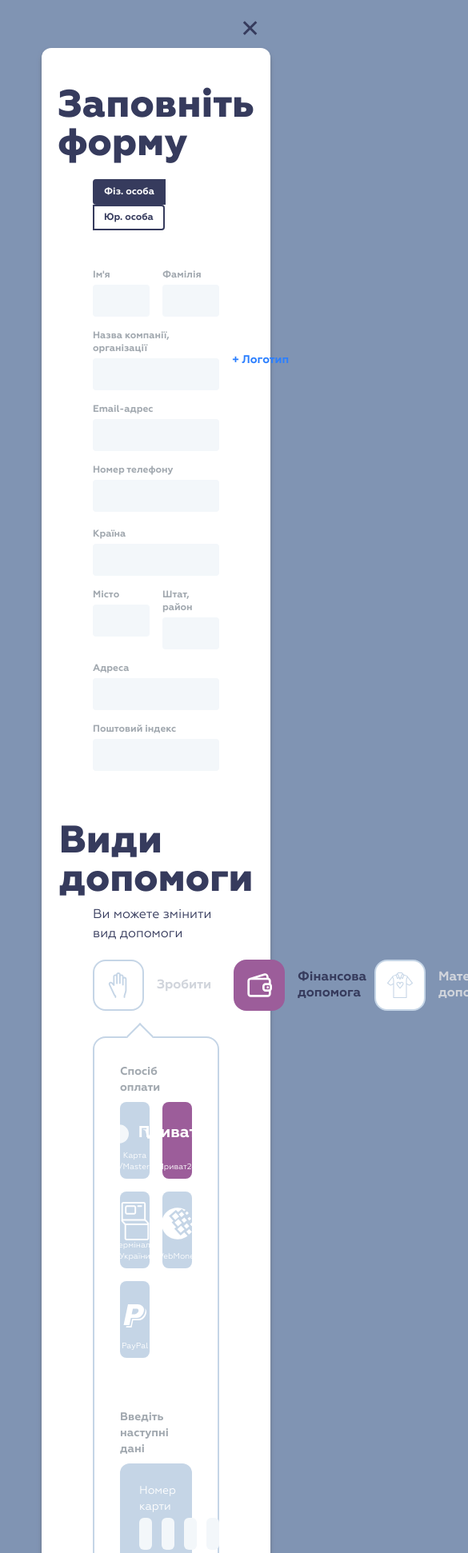
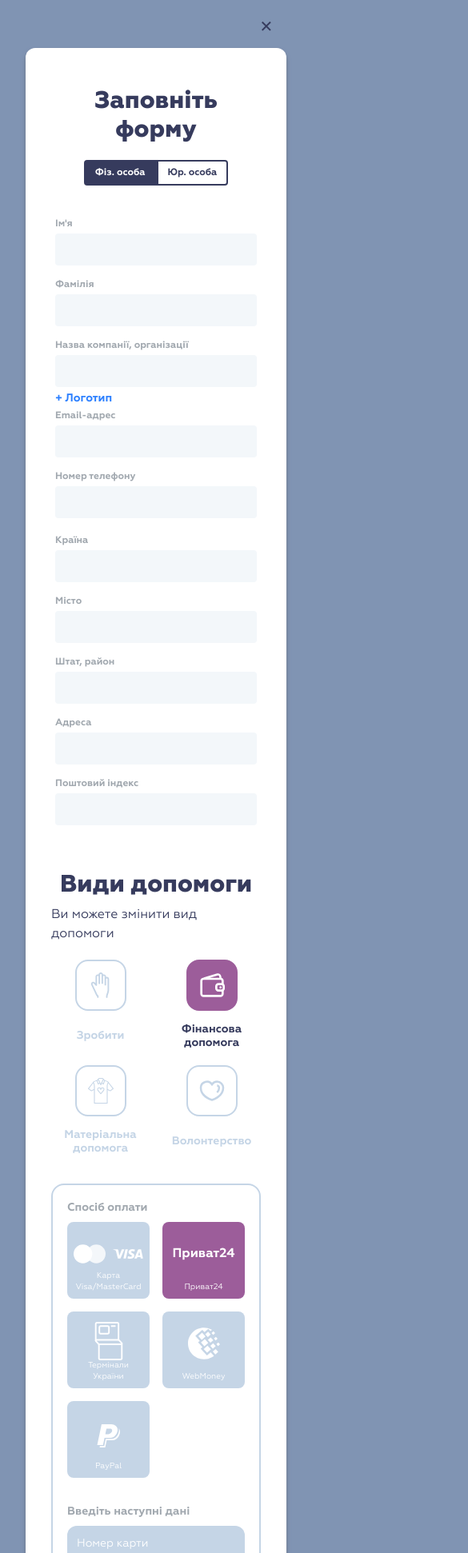
Before and after one commit to soylltari/form-design, a React (Vite) app: page / in a window 390 px wide. Shown: the top 1942 px of the page at 80% size, 585 px wide, since content can reach past the window. Built offline with nearby package versions, Linux system fonts and the light colour scheme.

Commit message:
styles: add responsiveness

```diff
--- a/src/components/Form.tsx
+++ b/src/components/Form.tsx
@@ -21,9 +21,11 @@ export default function Form() {
   };
   return (
     <>
-      <button className="absolute text-3xl top-5 right-1/6">✕</button>
+      <button className="absolute text-xl md:text-3xl top-5 right-1/8 md:right-1/6">
+        ✕
+      </button>
 
-      <form className="flex flex-col items-center my-12 h-full bg-white mx-10 md:mx-52 py-12 px-16 shadow-md shadow-gray-500 rounded-xl">
+      <form className="flex flex-col items-center h-full bg-white mx-5 md:mx-52 my-12 py-12 px-8 md:px-16 shadow-md shadow-gray-500 rounded-xl">
         <h1>Заповніть форму</h1>
         <div className="mt-5">
           <button
@@ -39,9 +41,9 @@ export default function Form() {
             Юр. особа
           </button>
         </div>
-        <div className="grid grid-cols-1 md:grid-cols-2 gap-x-52 gap-y-1 my-12">
+        <div className="grid grid-cols-1 md:grid-cols-2 gap-x-52 gap-y-1 my-10">
           <div>
-            <div className="flex gap-4">
+            <div className="flex flex-col md:flex-row md:gap-4">
               <Input
                 id="firstName"
                 type="firstName"
@@ -57,7 +59,7 @@ export default function Form() {
                 onChange={handleChange}
               />
             </div>
-            <div className="relative">
+            <div className="relative flex flex-col mb-1 md:mb-0 md:block">
               <Input
                 id="company"
                 type="company"
@@ -67,7 +69,7 @@ export default function Form() {
               />
               <button
                 type="button"
-                className="absolute left-full top-7 ml-4 text-sm text-blue-500 hover:text-blue-700 whitespace-nowrap transition-all"
+                className="self-start md:absolute left-full top-7 -mt-3 md:mt-0 md:ml-4 text-sm text-blue-500 hover:text-blue-700 whitespace-nowrap transition-all"
               >
                 + Логотип
               </button>
@@ -95,7 +97,7 @@ export default function Form() {
               value={formData.country}
               onChange={handleChange}
             />
-            <div className="flex gap-4">
+            <div className="flex flex-col md:flex-row md:gap-4">
               <Input
                 id="city"
                 type="city"
--- a/src/components/HelpTypeSection.tsx
+++ b/src/components/HelpTypeSection.tsx
@@ -3,14 +3,14 @@ import { helpTypeButtons } from "./data";
 
 export default function HelpTypeSection() {
   return (
-    <div className="w-full flex justify-between">
+    <div className="w-full grid grid-cols-2 gap-4 justify-center items-center md:flex md:justify-between md:px-5">
       {helpTypeButtons.map(({ id, label, Icon }) => {
         const isActive = "financial" === id;
         return (
           <button
             type="button"
             key={id}
-            className="group flex items-center gap-4 focus:outline-none transition-all"
+            className="group w-full h-full md:w-auto flex flex-col sm:flex-row items-center sm:justify-start justify-center gap-3 md:gap-4 focus:outline-none transition-all"
           >
             <div
               className={`
@@ -36,11 +36,11 @@ export default function HelpTypeSection() {
               />
             </div>
             <span
-              className={`text-md text-left w-24 leading-tight transition-all
+              className={`text-sm sm:text-md text-center sm:text-left w-auto md:w-24 leading-tight transition-all min-h-10 flex items-center justify-center sm:justify-start
                   ${
                     isActive
                       ? "text-primary"
-                      : "text-gray-300 group-hover:text-primary"
+                      : "text-secondary-200 group-hover:text-primary"
                   }`}
             >
               {label}
--- a/src/components/PaymentSection.tsx
+++ b/src/components/PaymentSection.tsx
@@ -2,11 +2,11 @@ import { paymentMethods } from "./data";
 
 export default function PaymentSection() {
   return (
-    <div className="relative mt-8 border-2 border-secondary-200 rounded-2xl p-8 w-full bg-white">
+    <div className="relative mt-8 border-2 border-secondary-200 rounded-2xl p-4.5 md:p-8 w-full bg-white">
       {/* Triangle */}
-      <div className="absolute -top-3.5 left-[29%] w-6 h-6 bg-white border-t-2 border-l-2 border-secondary-200 transform rotate-45"></div>
+      <div className="hidden md:block absolute -top-3.5 left-[30%] w-6 h-6 bg-white border-t-2 border-l-2 border-secondary-200 transform rotate-45"></div>
 
-      <div className="flex flex-col lg:flex-row gap-16">
+      <div className="flex flex-col lg:flex-row gap-8 md:gap-16">
         <div className="flex-1">
           <h4>Спосіб оплати</h4>
 
@@ -38,22 +38,23 @@ export default function PaymentSection() {
         <div className="flex-1">
           <h4>Введіть наступні дані</h4>
 
-          <div className="bg-secondary-200 rounded-xl p-6 focus-within:bg-accent/90 transition-all">
+          <div className="bg-secondary-200 rounded-xl p-3 md:p-6 focus-within:bg-accent/90 transition-all">
             <label className="block text-white font-geometria text-sm mb-1">
               Номер карти
             </label>
-            <div className="flex gap-3 mb-6">
+            <div className="grid grid-cols-4 gap-2 md:flex md:gap-3 mb-6">
               {[1, 2, 3, 4].map((i) => (
                 <input
                   key={i}
-                  type="text"
+                  type="tel"
+                  inputMode="numeric"
                   maxLength={4}
-                  className="w-full bg-secondary-100 rounded-md py-2 px-2 text-center focus:ring-2 focus:ring-accent focus:outline-none"
+                  className="w-full bg-secondary-100 rounded-md py-1 md:py-2 md:px-2 text-center focus:ring-2 focus:ring-accent focus:outline-none"
                 />
               ))}
             </div>
 
-            <div className="flex gap-24">
+            <div className="flex gap-2 md:gap-24">
               <div className="flex-1">
                 <label className="block text-white font-geometria text-sm mb-1">
                   Термін дії
--- a/src/components/data.tsx
+++ b/src/components/data.tsx
@@ -20,7 +20,7 @@ export const paymentMethods = [
     id: "visa",
     label: "Карта Visa/MasterCard",
     Visual: (
-      <div className="flex gap-4">
+      <div className="flex gap-2 md:gap-4">
         <MasterCardIcon className="w-10 h-10 mx-auto" />
         <VisaIcon className="w-10 h-10 mx-auto" />
       </div>
@@ -29,7 +29,11 @@ export const paymentMethods = [
   {
     id: "privat24",
     label: "Приват24",
-    Visual: <span className="font-bold text-xl text-white pt-1">Приват24</span>,
+    Visual: (
+      <span className="text-md md:text-xl text-white pt-2 md:pt-1">
+        Приват24
+      </span>
+    ),
   },
   {
     id: "terminal",
--- a/src/index.css
+++ b/src/index.css
@@ -43,7 +43,7 @@
   }
 
   h1 {
-    @apply font-geometria-extrabold text-5xl;
+    @apply font-geometria-extrabold text-3xl md:text-5xl text-center;
   }
   h3 {
     @apply font-geometria;
```
